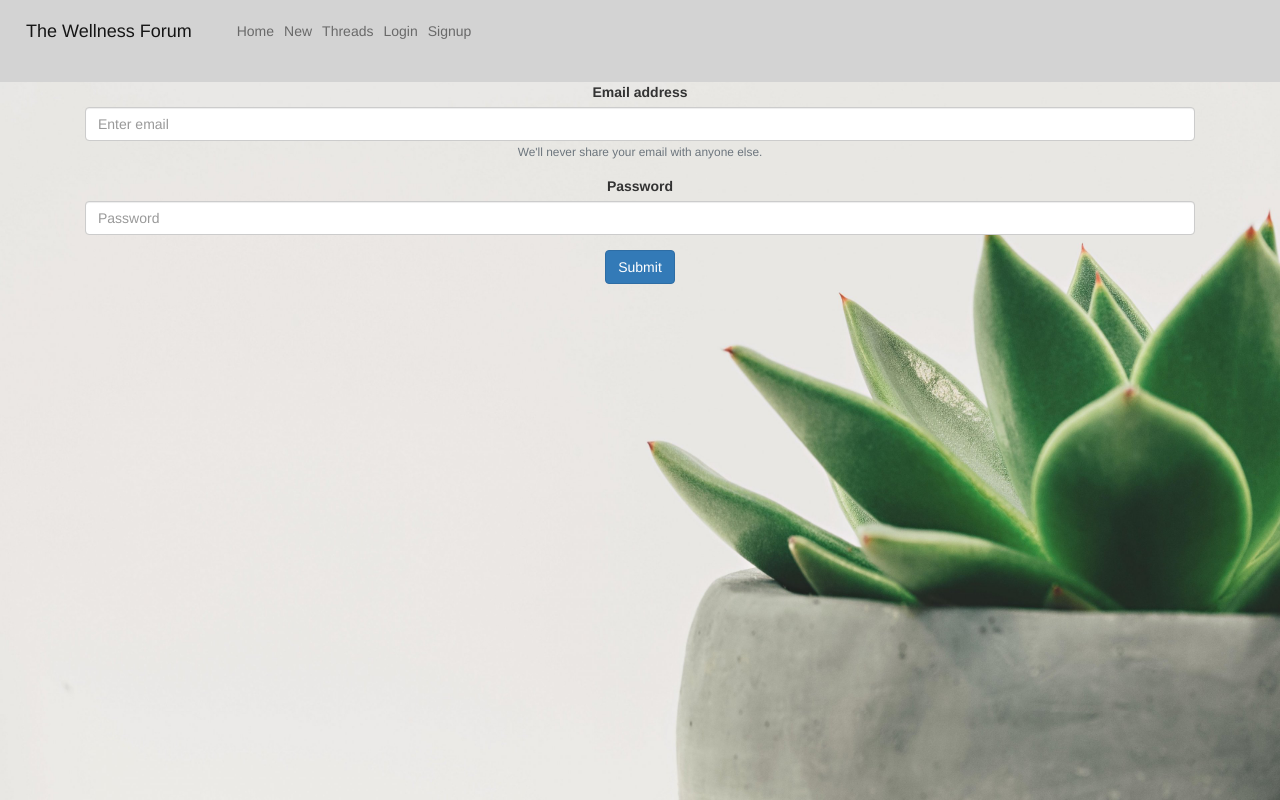
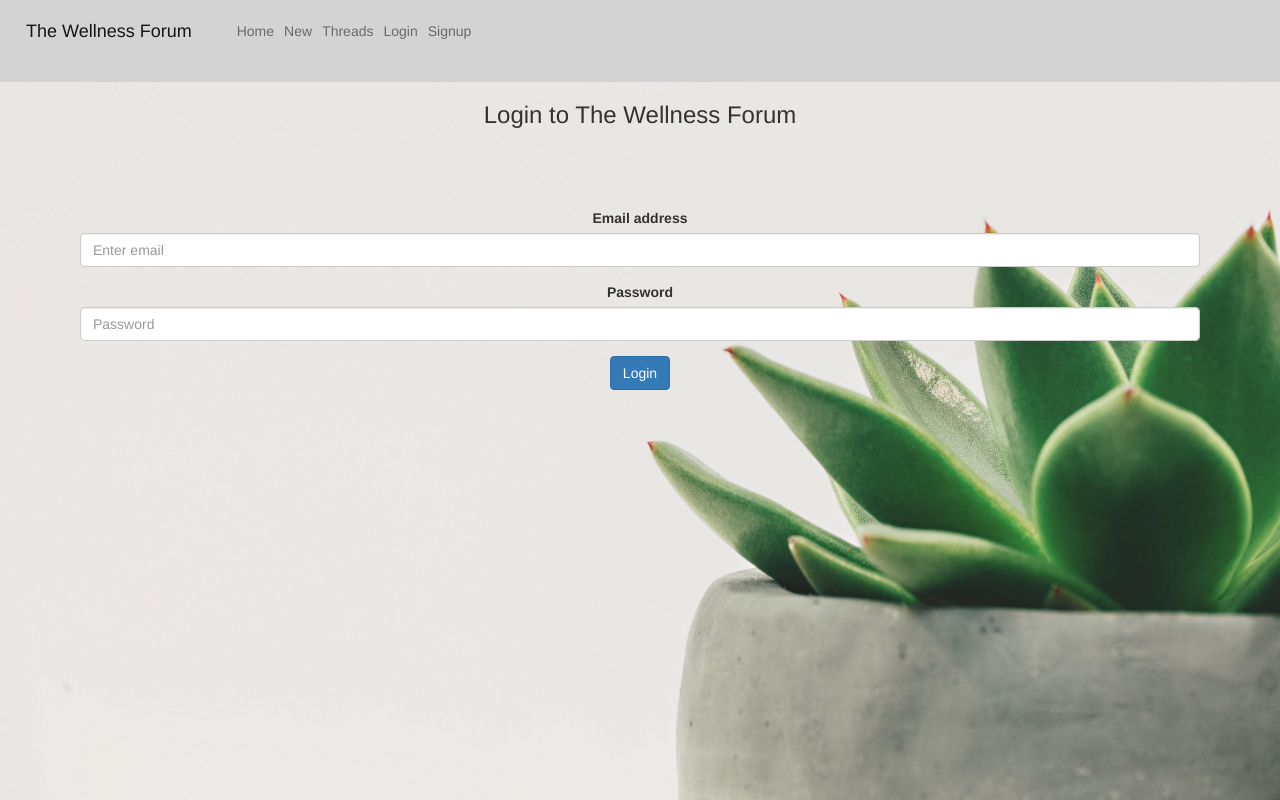
Before and after one commit to disha-saraiya/dishas-shwetam-project3, a React (Create React App) app: page /login in a window 1280 px wide. Built offline with nearby package versions, Linux system fonts and the light colour scheme.

Commit message:
polished login signup

```diff
--- a/src/App.css
+++ b/src/App.css
@@ -15,3 +15,8 @@
 .navigation{
   background-color: lightgray;
 }
+
+.login_container{
+  text-align: center;
+  margin: 80px;
+}
--- a/src/components/Login.js
+++ b/src/components/Login.js
@@ -1,17 +1,17 @@
 import React from 'react';
 import { Form, Button } from 'react-bootstrap';
+import '../App.css';
 
 
 function Login(){
     return(
-        <div id="login" className = "container">
+        <div>
+            <h3> Login to The Wellness Forum </h3>
+        <div id="login" className = "login_container">
             <Form>
             <Form.Group controlId="formBasicEmail">
             <Form.Label>Email address</Form.Label>
             <Form.Control type="email" placeholder="Enter email" />
-            <Form.Text className="text-muted">
-                We'll never share your email with anyone else.
-            </Form.Text>
             </Form.Group>
 
             <Form.Group controlId="formBasicPassword">
@@ -19,9 +19,10 @@ function Login(){
             <Form.Control type="password" placeholder="Password" />
             </Form.Group>
             <Button variant="primary" type="submit">
-                Submit
+                Login
             </Button>
             </Form>
+        </div>
         </div>
         )
 }
--- a/src/components/Signup.js
+++ b/src/components/Signup.js
@@ -4,6 +4,9 @@ import { Row, Col, Form, Button } from 'react-bootstrap';
 
 function Signup(){
     return(
+        <div>
+            <h3> Welcome to The Wellness Forum </h3>
+            <h3> Create an account </h3>
         <div className = "container">
             <br />
             <Form>
@@ -30,20 +33,21 @@ function Signup(){
 
             <Form.Group controlId="formBasicPassword">
             <Form.Label>Password</Form.Label>
-            <Form.Control type="password" placeholder="Password" />
+            <Form.Control type="password" placeholder="Password"/>
             </Form.Group>
 
 
             <Form.Group controlId="formBasicPassword">
             <Form.Label>Confirm Password</Form.Label>
-            <Form.Control type="confirmpassword" placeholder="Confirm Password" />
+            <Form.Control type="password" placeholder="Confirm Password"/>
             </Form.Group>
 
 
             <Button variant="primary" type="submit">
-                Submit
+                Sign me up!
             </Button>
             </Form>
+        </div>
         </div>
         )
 }
```
